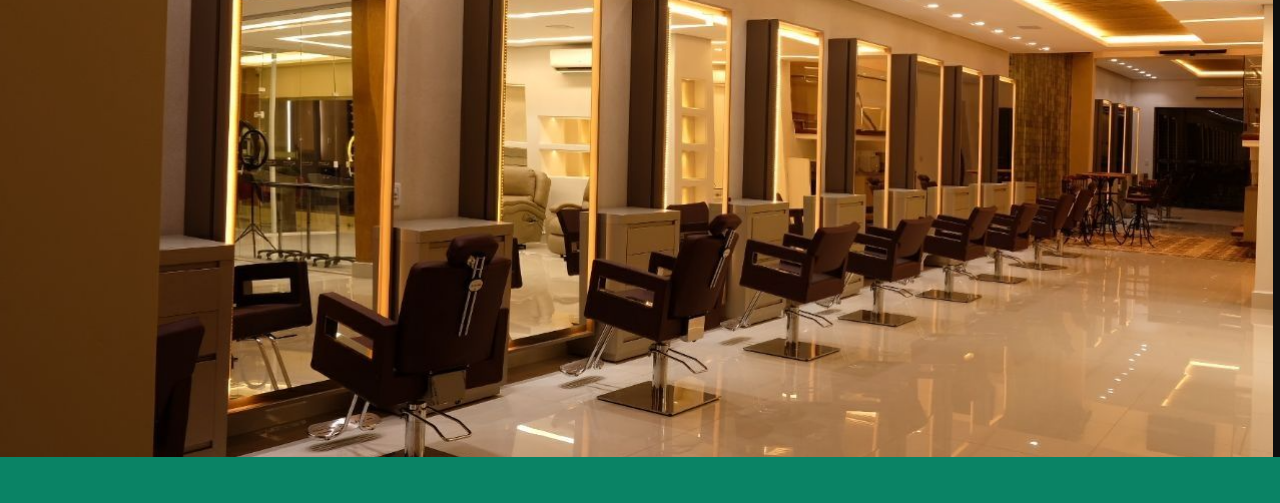
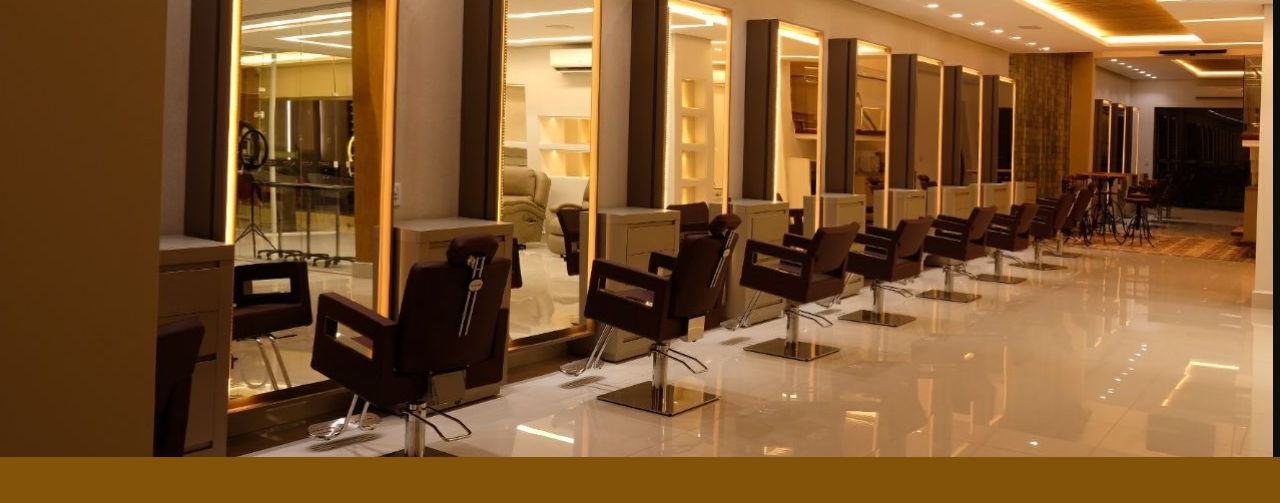
Before and after one commit to beatrizleal17/Be-Sal-o, a plain HTML site: page index.html in a window 1280 px wide. Shown: the top 503 px of the page. Drawn offline with Linux system fonts and the light colour scheme.

Commit message:
alterei a cor

```diff
--- a/style.css
+++ b/style.css
@@ -1,5 +1,5 @@
 body {
-	background: #0a8365;
+	background: #83530a;
 	margin: 0;
 	padding: 0;
 }
```
